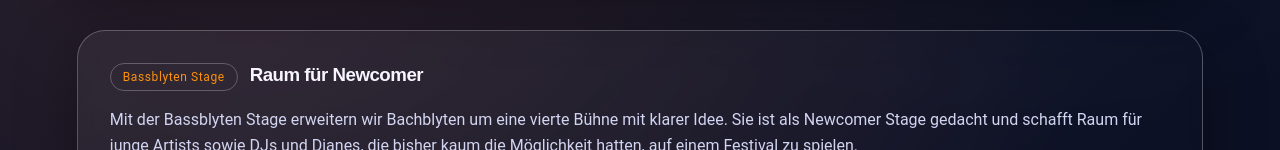
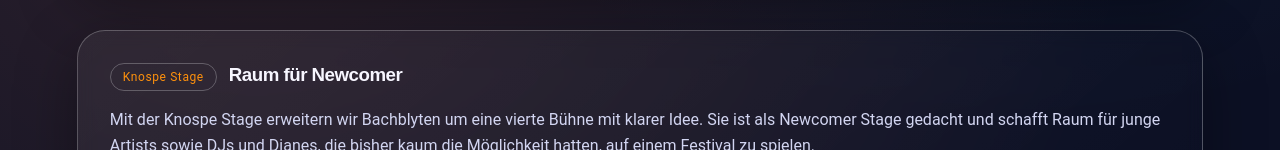
Before and after one commit to Leon-Bor/bachblyten, an Angular app: page /about in a window 1280 px wide. Shown: the part 802-952 px from the top of the page. Built offline with nearby package versions, Linux system fonts and the light colour scheme; a web font is replaced by a local one.

Commit message:
Refactor(data): Updates stage names and data
Updates stage names in the lineup data to align with the evolving festival theme.
This includes renaming stages and adjusting related descriptions and references
throughout the application to maintain consistency.

```diff
--- a/src/app/data/lineup.ts
+++ b/src/app/data/lineup.ts
@@ -8,7 +8,7 @@
   image: string;
   profile: string;
   time: Date;
-  stage: 'Wurzelwerk' | 'Parallelwelten' | 'Schlupfbau' | 'Bassblyten';
+  stage: 'Wurzelwerk' | 'Parallelwald' | 'Blytenbau' | 'Knospe';
   links?: ArtistLink[];
   tag?: string;
 }
@@ -126,7 +126,7 @@
     //     'Softdrive ist das Duo Oliver & Bennet (seit 2020). Ihr Mix aus Hard House, New Wave und Trance verbindet Produktionsroutine mit frischen Ideen und bringt einen unverwechselbaren, treibenden Sound.',
 
     //   time: new Date('2024-07-26T18:00:00'),
-    //   stage: 'Schlupfbau',
+    //   stage: 'Blytenbau',
     //   links: [
     //     { label: 'Instagram', url: 'https://www.instagram.com/s0ftdrive/' },
     //     { label: 'Soundcloud', url: 'https://soundcloud.com/softdrive' },
@@ -148,7 +148,7 @@
   ],
   stages: [
     {
-      name: 'Parallelwelten',
+      name: 'Parallelwald',
       capacity: '5.000 Pax',
       spec: '360° LED-Portal, Haze-Tunnel, Pyro & Laser-Bridges',
       vibe: 'Psychedelic Trance und Proggy in Reinform. Hypnotisch, treibend, verspielt, Goa von A bis Z, irgendwo zwischen Realität und Rausch.',
@@ -160,28 +160,28 @@
       vibe: 'Techno in all seinen tiefen Facetten. Indie Dance, Melodic Techno, viel Groove, viel Druck, viel Wumms und diese Momente, bei denen man nur noch „Ohaaa!“ denkt.',
     },
     {
-      name: 'Schlupfbau',
+      name: 'Blytenbau',
       capacity: '1.200 Pax',
       spec: 'Overhead-PA, warme Lichter, gemütliche Atmosphäre',
       vibe: 'Kleiner Zappelkäfig mit ordentlich Bewegung. Von groovigem Techno über härtere Kanten bis zu ausgewählten Drum-and-Bass-Parts, roh, wild und unberechenbar.',
     },
     {
-      name: 'Bassblyten',
+      name: 'Knospe',
       capacity: '600 Pax',
       spec: 'Offene Holzbühne, Club-PA und 180° Visual-Panel',
       vibe: 'Der neue Floor für Newcomer. Grooviger Techno bis Peak-Time-Bretter, gespielt von Stick und Platte, direkt, ehrlich und mit voller Energie.',
     },
   ],
   playlists: [
-    { label: 'Official Warm-Up', url: 'https://open.spotify.com/playlist/37i9dQZF1DX0BcQWzuB7ZO' },
-    {
-      label: 'Wurzelwerk Pulse',
-      url: 'https://open.spotify.com/playlist/37i9dQZF1DX6J5NfMJS675',
-    },
-    {
-      label: 'Schlupfbau Sunday',
-      url: 'https://open.spotify.com/playlist/37i9dQZF1DX4pUKG1kS0Ac',
-    },
+    // { label: 'Official Warm-Up', url: 'https://open.spotify.com/playlist/37i9dQZF1DX0BcQWzuB7ZO' },
+    // {
+    //   label: 'Wurzelwerk Pulse',
+    //   url: 'https://open.spotify.com/playlist/37i9dQZF1DX6J5NfMJS675',
+    // },
+    // {
+    //   label: 'Blytenbau Sunday',
+    //   url: 'https://open.spotify.com/playlist/37i9dQZF1DX4pUKG1kS0Ac',
+    // },
   ],
   downloads: [
     { label: 'Stageplan (PDF) – Platzhalter', url: 'https://example.com/bachblyten-stageplan.pdf' },
--- a/src/app/pages/about/about.component.html
+++ b/src/app/pages/about/about.component.html
@@ -48,13 +48,13 @@
 
 <section class="section">
   <div class="section-heading">
-    <span class="eyebrow">Bassblyten Stage</span>
+    <span class="eyebrow">Knospe Stage</span>
     <h3>Raum für Newcomer</h3>
   </div>
   <p>
-    Mit der Bassblyten Stage erweitern wir Bachblyten um eine vierte Bühne mit klarer Idee. Sie ist
-    als Newcomer Stage gedacht und schafft Raum für junge Artists sowie DJs und Djanes, die bisher
-    kaum die Möglichkeit hatten, auf einem Festival zu spielen.
+    Mit der Knospe Stage erweitern wir Bachblyten um eine vierte Bühne mit klarer Idee. Sie ist als
+    Newcomer Stage gedacht und schafft Raum für junge Artists sowie DJs und Djanes, die bisher kaum
+    die Möglichkeit hatten, auf einem Festival zu spielen.
   </p>
   <p>
     Erste große Floors, erste große Anlagen und echte Sichtbarkeit. Hier zählen nicht Namen oder
--- a/src/app/pages/faq/faq.component.ts
+++ b/src/app/pages/faq/faq.component.ts
@@ -223,8 +223,8 @@
       category: 'general',
     },
     {
-      id: 'general-bassblyten-stage',
-      question: 'Was ist die Bassblyten Stage?',
+      id: 'general-knospe-stage',
+      question: 'Was ist die Knospe Stage?',
       answer:
         'Unsere vierte Bühne ist als Newcomer-Stage gedacht: erste große Floors und Anlagen für junge Artists und DJs, Fokus auf Potenzial und Mut statt Reichweite.',
       category: 'general',
--- a/src/app/pages/landing/landing.component.ts
+++ b/src/app/pages/landing/landing.component.ts
@@ -43,9 +43,9 @@
       link: '/line-up',
     },
     {
-      title: 'Bassblyten Stage und Offenheit',
+      title: 'Knospe Stage und Offenheit',
       description:
-        'Mit der Bassblyten Stage schaffen wir Platz für Stimmen von morgen. Eine Bühne für Newcomer, für erste Festivalmomente und echte Chancen. Offen für alle Menschen, unabhängig von Identität, Herkunft oder Ausdruck, auf wie hinter den Decks.',
+        'Mit der Knospe Stage schaffen wir Platz für Stimmen von morgen. Eine Bühne für Newcomer, für erste Festivalmomente und echte Chancen. Offen für alle Menschen, unabhängig von Identität, Herkunft oder Ausdruck, auf wie hinter den Decks.',
       cta: 'Regeln lesen',
       link: '/faq',
     },
```
